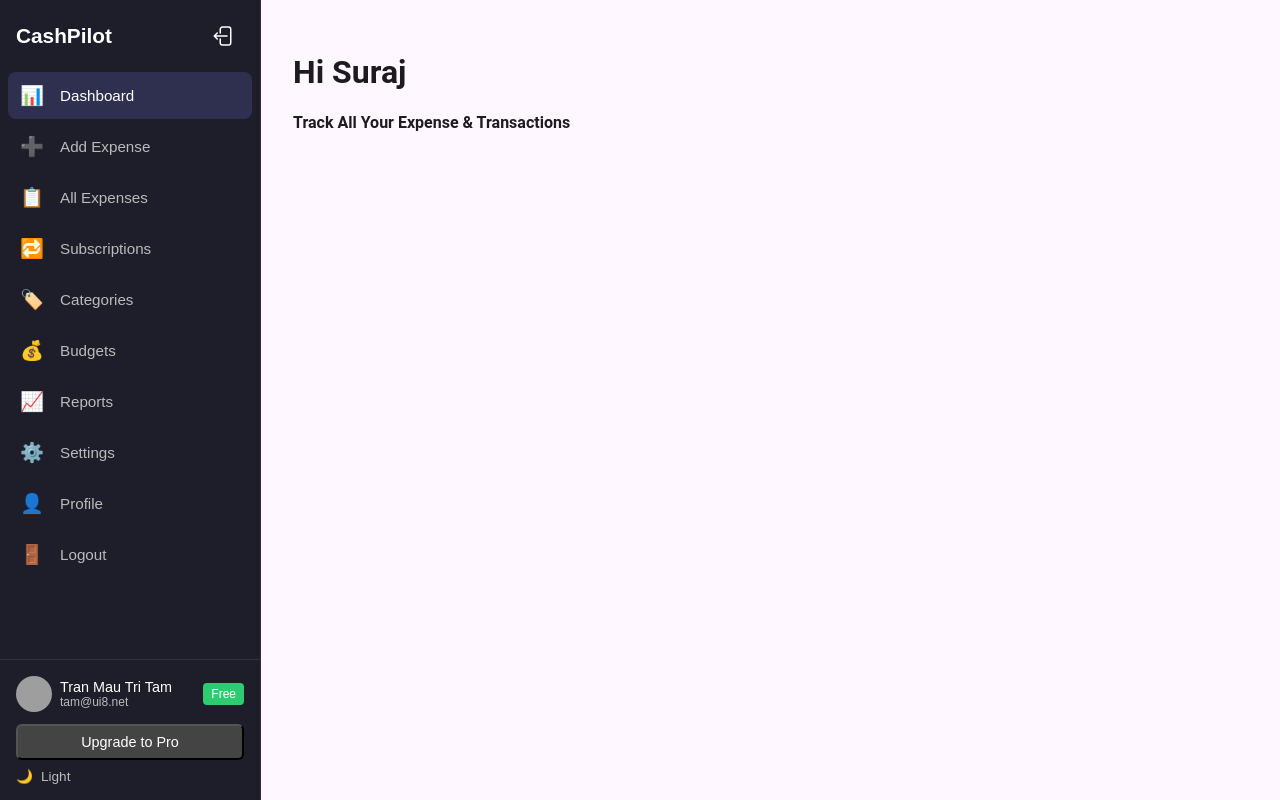
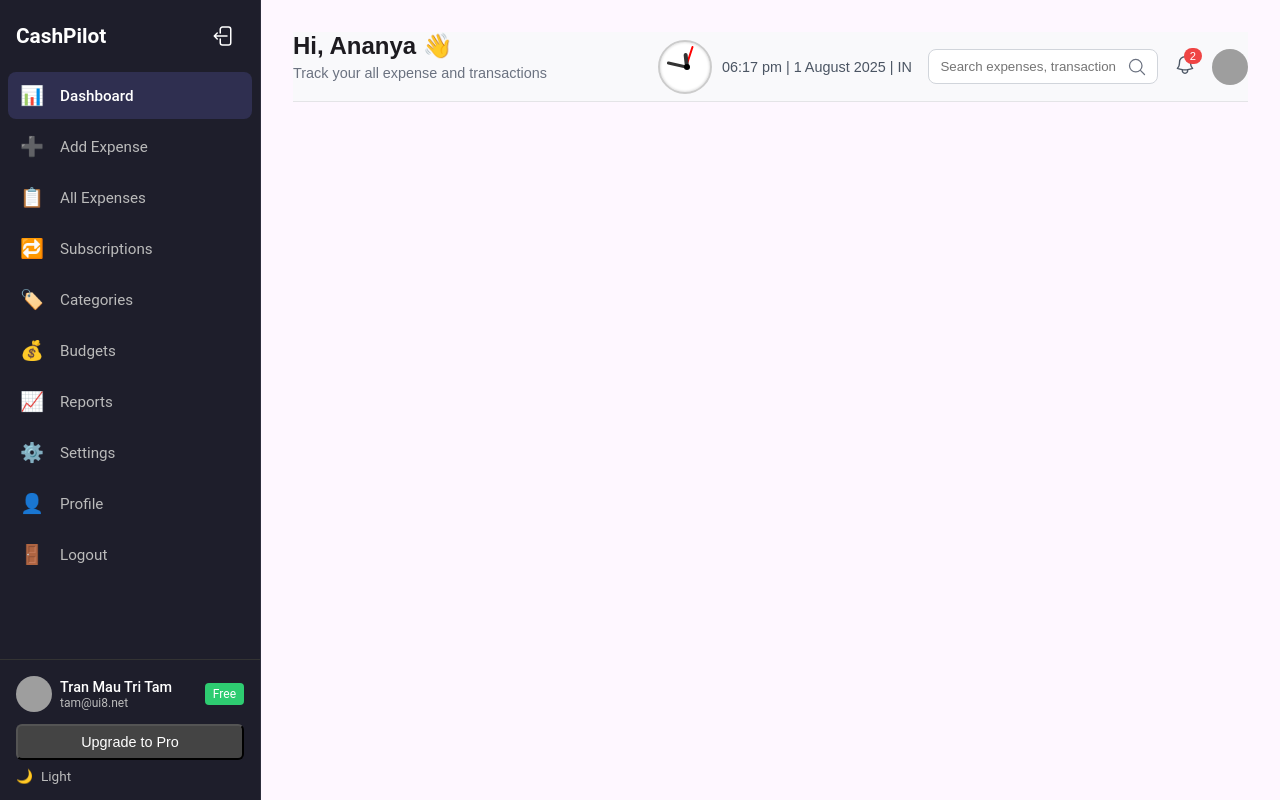
Before and after one commit to Surajpr21/CashPilot, a React (Create React App) app: page /dashboard in a window 1280 px wide. Built offline with nearby package versions, Linux system fonts and the light colour scheme; grey boxes are pictures that could not be loaded.

Commit message:
Add DashboardHeader and AnalogClock components with styling; update Dashboard layout

```diff
--- a/src/components/Dashboard/Dashboard.jsx
+++ b/src/components/Dashboard/Dashboard.jsx
@@ -1,7 +1,8 @@
 // src/pages/Dashboard/Dashboard.jsx
-import React, { useState } from 'react';
-import './Dashboard.css';
-import Sidebar from '../Dashboard/Sidebar/Sidebar';
+import React, { useState } from "react";
+import "./Dashboard.css";
+import Sidebar from "../Dashboard/Sidebar/Sidebar";
+import DashboardHeader from "../Dashboard/DashboardHeader/DashboardHeader";
 
 const Dashboard = () => {
   const [isSidebarExpanded, setIsSidebarExpanded] = useState(true);
@@ -14,11 +15,11 @@ const Dashboard = () => {
         setIsExpanded={setIsSidebarExpanded}
       />
       <div
-        className={`dashboard-content ${isSidebarExpanded ? 'sidebar-expanded' : 'sidebar-collapsed'}`}
+        className={`dashboard-content ${
+          isSidebarExpanded ? "sidebar-expanded" : "sidebar-collapsed"
+        }`}
       >
-        {/* Future content like Graph, Donut, Table will go here */}
-        <h1>Hi Suraj</h1>
-        <h4>Track All Your Expense & Transactions</h4>
+         <DashboardHeader />
       </div>
     </div>
   );
--- /dev/null
+++ b/src/components/Dashboard/DashboardHeader/AnalogClock.jsx
@@ -0,0 +1,39 @@
+import React, { useEffect, useState } from 'react';
+import styles from './analogClock.module.css';
+
+// Returns IST time (UTC + 5:30)
+const getISTTime = () => {
+  const now = new Date();
+  const utc = now.getTime() + now.getTimezoneOffset() * 60000;
+  return new Date(utc + 19800000); // 5.5 hours in ms
+};
+
+const AnalogClock = () => {
+  const [time, setTime] = useState(getISTTime());
+
+  useEffect(() => {
+    const interval = setInterval(() => {
+      setTime(getISTTime());
+    }, 1000);
+    return () => clearInterval(interval);
+  }, []);
+
+  const seconds = time.getSeconds();
+  const minutes = time.getMinutes();
+  const hours = time.getHours() % 12;
+
+  const secondDeg = seconds * 6;
+  const minuteDeg = minutes * 6 + seconds * 0.1; // adds smooth movement
+  const hourDeg = hours * 30 + minutes * 0.5;     // every minute, hour hand moves 0.5°
+
+  return (
+    <div className={styles.clock}>
+      <div className={styles.hand + ' ' + styles.hour} style={{ transform: `rotate(${hourDeg}deg)` }} />
+      <div className={styles.hand + ' ' + styles.minute} style={{ transform: `rotate(${minuteDeg}deg)` }} />
+      <div className={styles.hand + ' ' + styles.second} style={{ transform: `rotate(${secondDeg}deg)` }} />
+      <div className={styles.centerDot}></div>
+    </div>
+  );
+};
+
+export default AnalogClock;
--- /dev/null
+++ b/src/components/Dashboard/DashboardHeader/DashboardHeader.jsx
@@ -0,0 +1,67 @@
+import React, { useEffect, useState } from "react";
+import styles from "./dashboardHeader.module.css";
+import { BellIcon, MagnifyingGlassIcon } from "@heroicons/react/24/outline";
+import AnalogClock from "./AnalogClock";
+
+const DashboardHeader = () => {
+  const [now, setNow] = useState(new Date());
+
+  useEffect(() => {
+    const interval = setInterval(() => setNow(new Date()), 1000);
+    return () => clearInterval(interval);
+  }, []);
+
+  const time = now.toLocaleTimeString("en-IN", {
+    hour: "2-digit",
+    minute: "2-digit",
+  });
+  const date = now.toLocaleDateString("en-IN", {
+    day: "numeric",
+    month: "long",
+    year: "numeric",
+  });
+
+  return (
+    <header className={styles.header}>
+      <div className={styles.left}>
+        <div>
+          <h2 className={styles.title}>
+            Hi, Ananya <span className={styles.wave}>👋</span>
+          </h2>
+          <p className={styles.subtitle}>
+            Track your all expense and transactions
+          </p>
+        </div>
+      </div>
+
+      <div className={styles.right}>
+        <div className={styles.center}>
+               <AnalogClock />
+          <span className={styles.time}>
+             {time} | {date} | IN
+          </span>
+        </div>
+        <div className={styles.searchBox}>
+          <input
+            type="text"
+            placeholder="Search expenses, transaction, cards"
+          />
+          <MagnifyingGlassIcon className={styles.searchIcon} />
+        </div>
+
+        <div className={styles.bellWrapper}>
+          <BellIcon className={styles.bellIcon} />
+          <span className={styles.notification}>2</span>
+        </div>
+
+        <img
+          src="https://i.imgur.com/yzKDSZa.png"
+          alt="Avatar"
+          className={styles.avatar}
+        />
+      </div>
+    </header>
+  );
+};
+
+export default DashboardHeader;
--- /dev/null
+++ b/src/components/Dashboard/DashboardHeader/analogClock.module.css
@@ -0,0 +1,51 @@
+.clock {
+  width: 50px;
+  height: 50px;
+  border: 2px solid #ccc;
+  border-radius: 50%;
+  position: relative;
+  background: #fff;
+  box-shadow: inset 0 0 3px rgba(0, 0, 0, 0.2);
+}
+
+.hand {
+  position: absolute;
+  bottom: 50%;
+  left: 50%;
+  transform-origin: bottom center;
+  border-radius: 6px;
+  transition: transform 0.5s ease-in-out;
+}
+
+.hour {
+  width: 4px;
+  height: 14px;
+  background: #333;
+  z-index: 3;
+}
+
+.minute {
+  width: 3px;
+  height: 20px;
+  background: #333;
+  z-index: 2;
+}
+
+.second {
+  width: 2px;
+  height: 22px;
+  background: red;
+  z-index: 1;
+}
+
+.centerDot {
+  width: 6px;
+  height: 6px;
+  background: black;
+  border-radius: 50%;
+  position: absolute;
+  top: 50%;
+  left: 54%;
+  transform: translate(-50%, -50%);
+  z-index: 4;
+}
--- /dev/null
+++ b/src/components/Dashboard/DashboardHeader/dashboardHeader.module.css
@@ -0,0 +1,92 @@
+.header {
+  display: flex;
+  align-items: center;
+  justify-content: space-between;
+  font-family: "Raleway", sans-serif;
+  background: #f9f9fb;
+  border-bottom: 1px solid #e4e4e7;
+}
+
+.left .title {
+  font-size: 1.5rem;
+  font-weight: 600;
+  margin: 0;
+}
+
+.wave {
+  font-size: 1.5rem;
+}
+
+.subtitle {
+  font-size: 0.9rem;
+  color: #6b7280;
+  margin: 0;
+  margin-top: 5px;
+  margin-bottom: 20px;
+}
+
+.center {
+  color: #4b5563;
+  font-size: 0.9rem;
+    display: flex;
+  align-items: center;
+  gap: 10px;
+}
+
+.right {
+  display: flex;
+  align-items: center;
+  gap: 1rem;
+}
+
+.searchBox {
+  display: flex;
+  align-items: center;
+  border: 1px solid #d1d5db;
+  border-radius: 8px;
+  padding: 0.4rem 0.6rem;
+  background: #fff;
+}
+
+.searchBox input {
+  border: none;
+  outline: none;
+  background: transparent;
+  font-family: "Raleway", sans-serif;
+}
+
+.searchIcon {
+  height: 20px;
+  width: 20px;
+  color: #6b7280;
+  margin-left: 0.5rem;
+}
+
+.bellWrapper {
+  position: relative;
+}
+
+.bellIcon {
+  height: 22px;
+  width: 22px;
+  color: #4b5563;
+  cursor: pointer;
+}
+
+.notification {
+  position: absolute;
+  top: -6px;
+  right: -6px;
+  background: #ef4444;
+  color: white;
+  font-size: 0.7rem;
+  padding: 2px 6px;
+  border-radius: 999px;
+}
+
+.avatar {
+  height: 36px;
+  width: 36px;
+  border-radius: 50%;
+  object-fit: cover;
+}
--- a/src/components/Dashboard/Sidebar/Sidebar.css
+++ b/src/components/Dashboard/Sidebar/Sidebar.css
@@ -6,7 +6,6 @@
   --accent: #6c5ce7;
   --text-muted: #bbb;
   --transition: all 0.3s ease;
-  --font-ui: 'Raleway', sans-serif;
 }
 
 .sidebar {
@@ -19,7 +18,6 @@
   transition: var(--transition);
   overflow: hidden;
   border-right: 1px solid #2e2e3e;
-  font-family: var(--font-ui);
 }
 
 .sidebar.expanded {
--- a/src/index.css
+++ b/src/index.css
@@ -1,8 +1,8 @@
-
+@import url('https://fonts.googleapis.com/css2?family=Inter:wght@400;500;700&display=swap');
 
 body {
   margin: 0;
-  font-family: -apple-system, BlinkMacSystemFont, 'Segoe UI', 'Roboto', 'Oxygen',
+  font-family: 'Inter', -apple-system, BlinkMacSystemFont, 'Segoe UI', 'Roboto', 'Oxygen',
     'Ubuntu', 'Cantarell', 'Fira Sans', 'Droid Sans', 'Helvetica Neue',
     sans-serif;
   -webkit-font-smoothing: antialiased;
```
